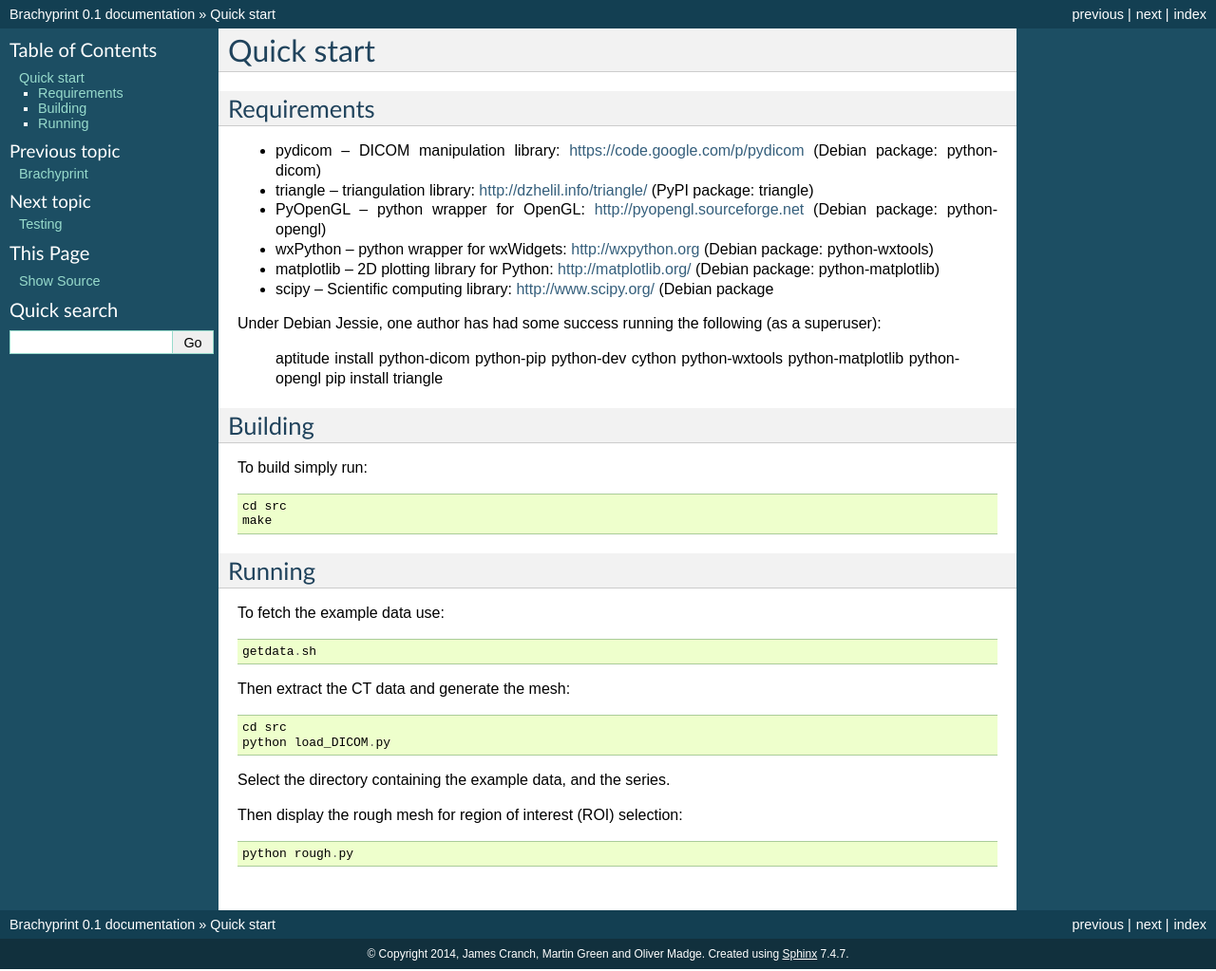
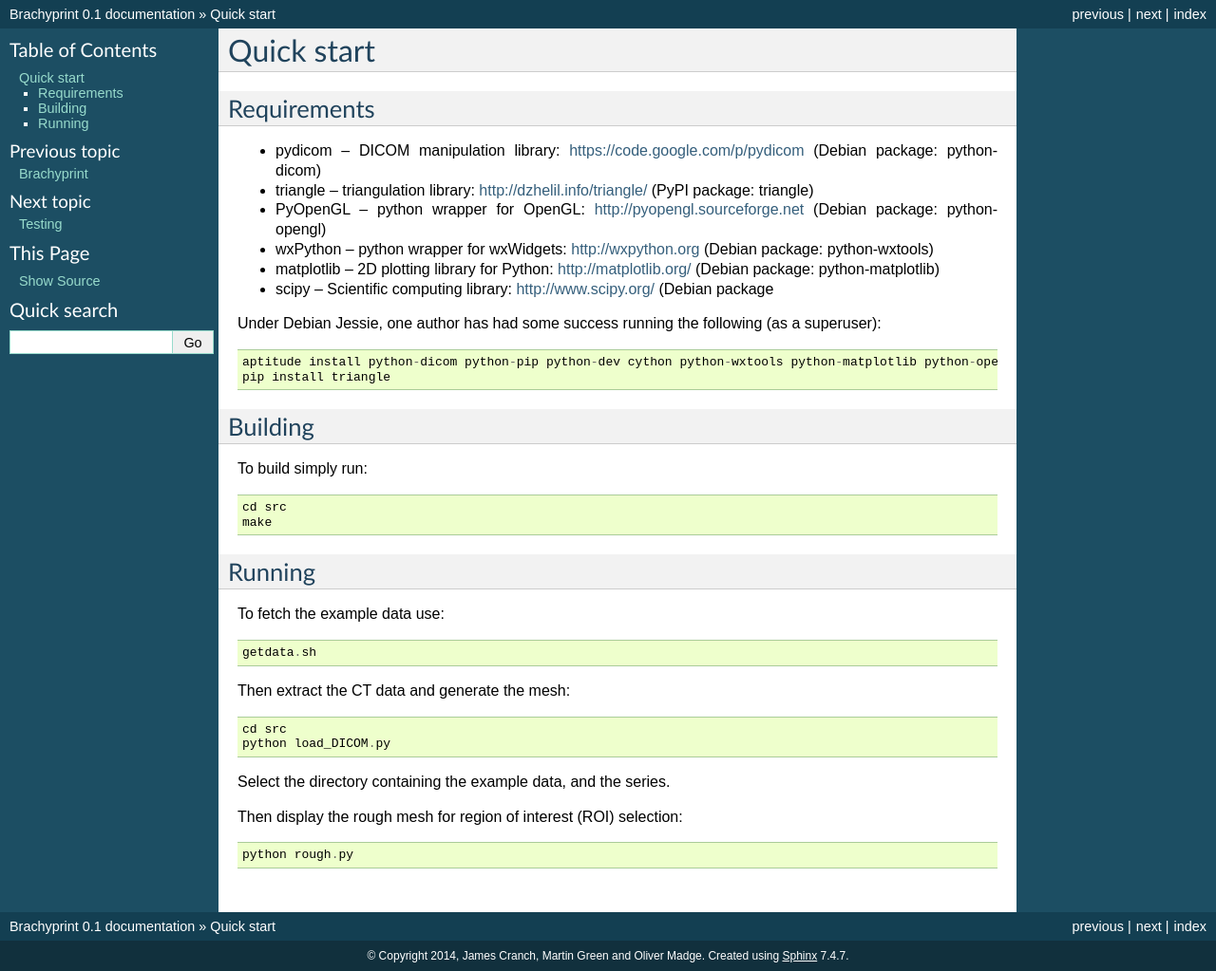
Before and after one commit to brachyprint/brachyprint, a Sphinx documentation site: the page built from doc/quickstart.rst, in a window 1280 px wide. Shown: the whole page at 95% size. Built offline with Sphinx 7.4.7, drawn with Linux system fonts in a browser that asks for light colours; formulas are drawn with MathJax 3.

Commit message:
Added missing colon.

```diff
--- a/doc/quickstart.rst
+++ b/doc/quickstart.rst
@@ -18,7 +18,7 @@ Requirements
   (Debian package
 
 Under Debian Jessie, one author has had some success running the
-following (as a superuser):
+following (as a superuser)::
 
   aptitude install python-dicom python-pip python-dev cython python-wxtools python-matplotlib python-opengl
   pip install triangle
```
